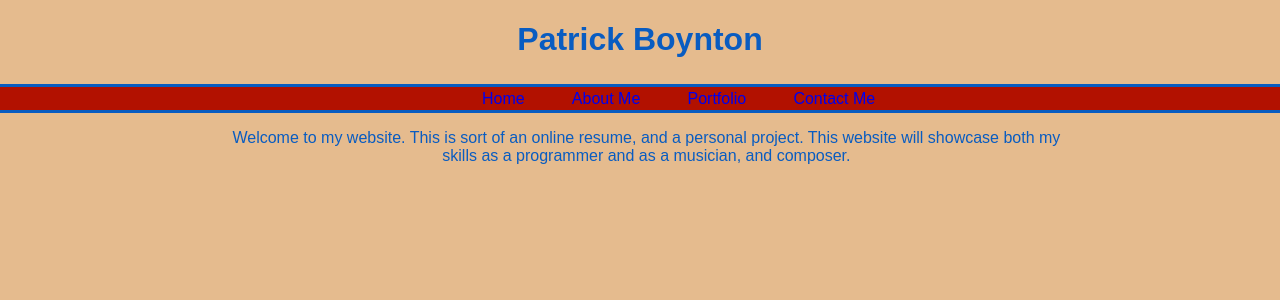
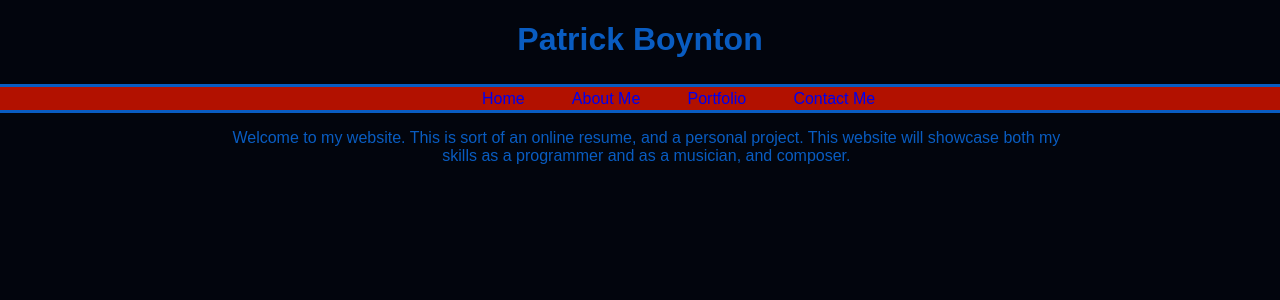
Before and after one commit to PatrickBoyn/PersonalSite, a Django app: page / in a window 1280 px wide. Shown: the top 300 px of the page. Run offline with Django 3.2, Linux system fonts and the light colour scheme.

Commit message:
Changed the background color.

```diff
--- a/personal/static/css/site.css
+++ b/personal/static/css/site.css
@@ -2,7 +2,7 @@ html{
     font-family:Arial;
 }
 body{
-    background:#e5bb8e;
+    background: #02050d;
     margin:0;
     animation: onload 2s ease-in 1;
     color:#095cc1;
```
